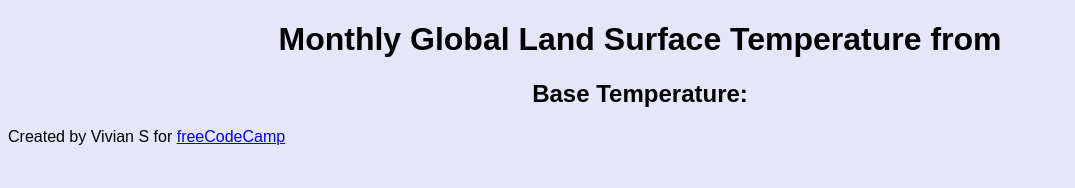
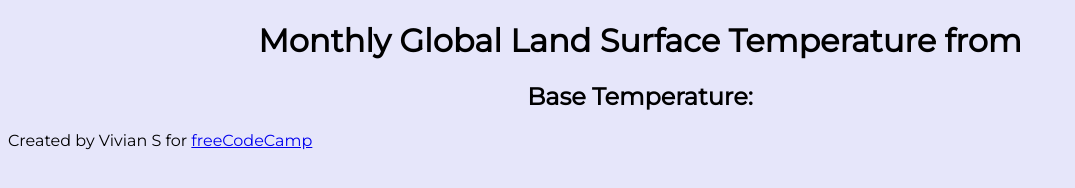
Before and after one commit to vivian-ms/Visualize-Data-With-Heat-Map, a plain HTML site: page index.html in a window 1280 px wide. Shown: the whole page, without its empty margins (0-1075 px from the left). Drawn offline with nearby package versions, Linux system fonts and the light colour scheme; no server answers.

Commit message:
Added link to google font

```diff
--- a/index.html
+++ b/index.html
@@ -3,6 +3,8 @@
   <head>
     <meta charset="utf-8">
     <meta name="viewport" content="width=device-width, initial-scale=1.0">
+    <link rel="preconnect" href="https://fonts.gstatic.com">
+    <link href="https://fonts.googleapis.com/css2?family=Montserrat&display=swap" rel="stylesheet">
     <link rel="stylesheet" href="styles.css">
     <title>Monthly Global Land Surface Temperature</title>
   </head>
```
